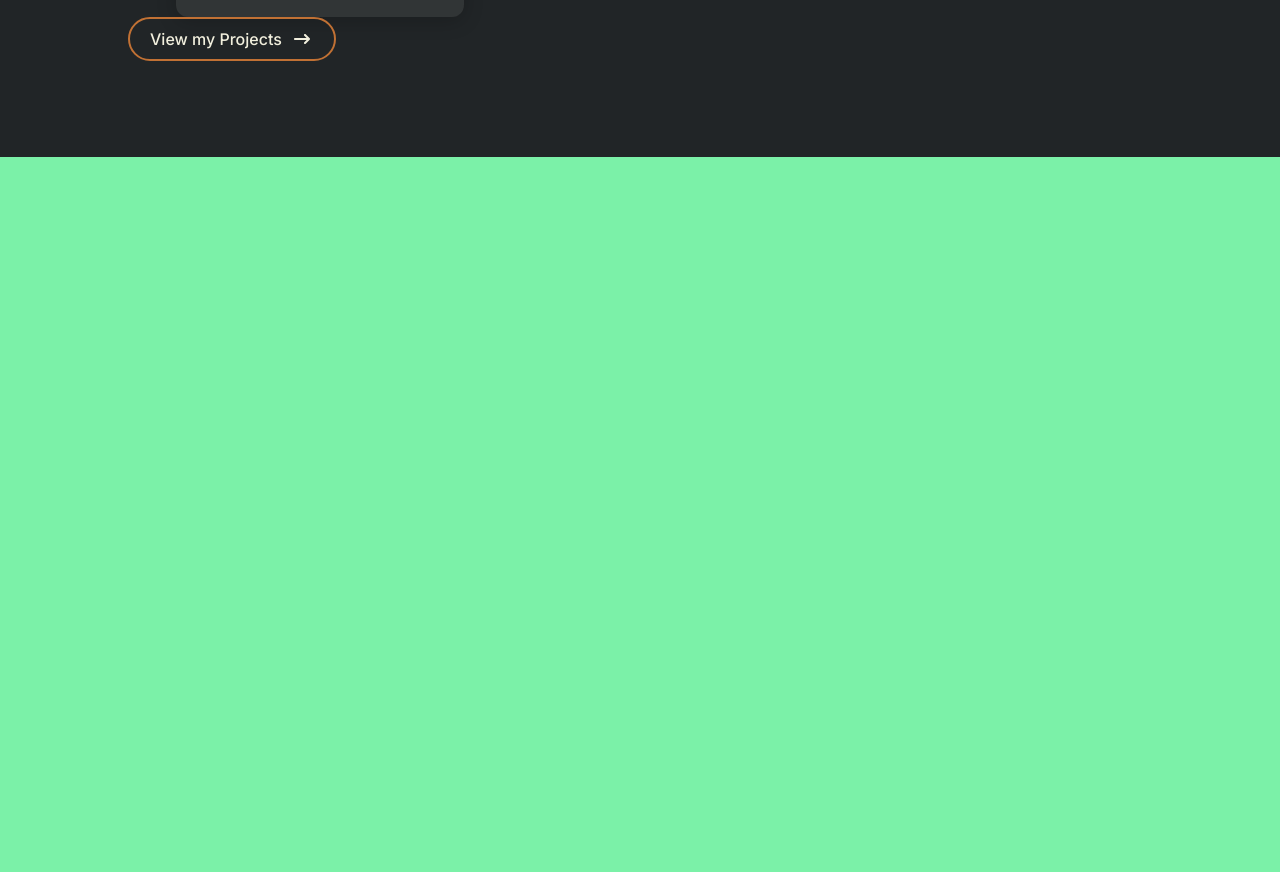
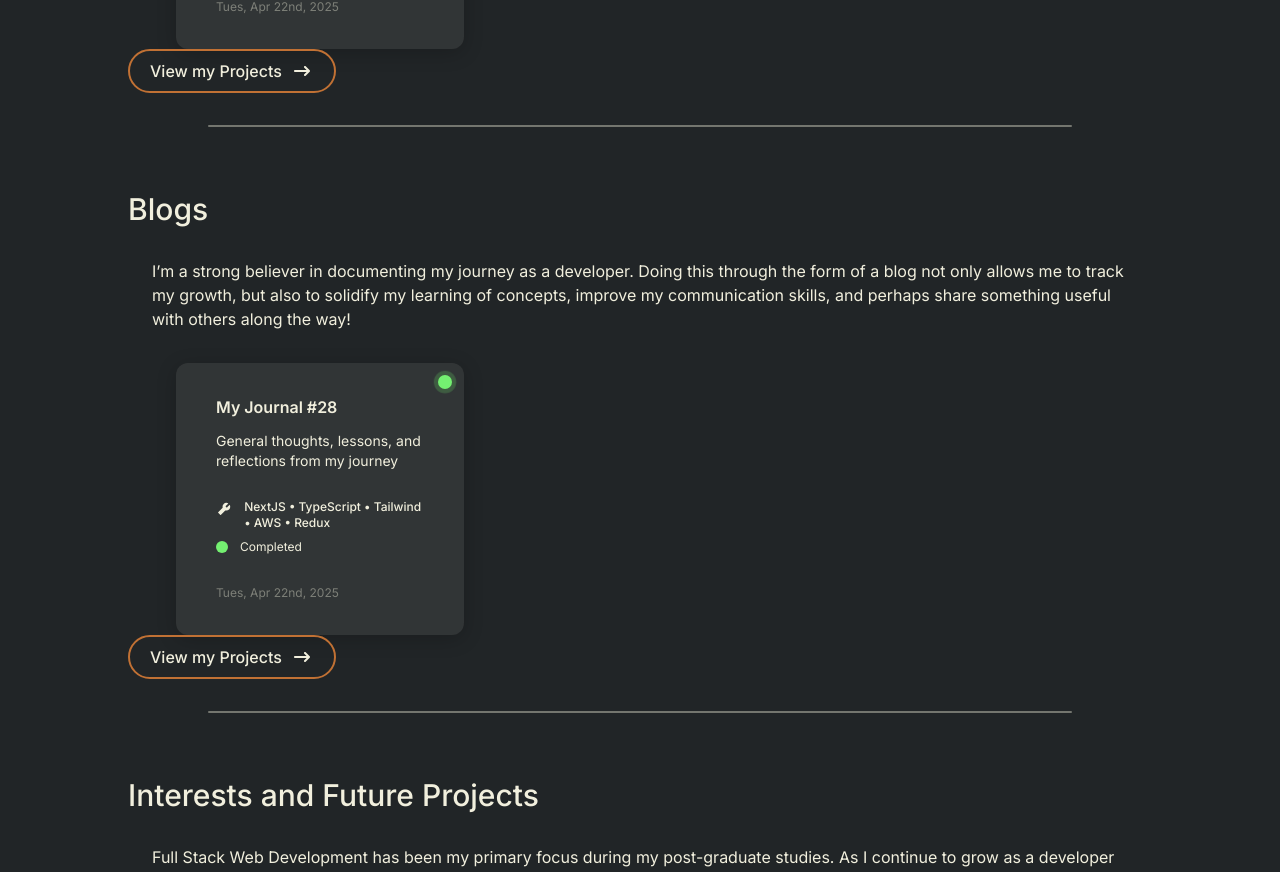
Before and after one commit to kevinf58/portfolio, a Next.js app: page / in a window 1280 px wide. Shown: the part 1919-2791 px from the top of the page. Built offline with nearby package versions, Linux system fonts and the light colour scheme.

Commit message:
add blogs and interests and future projects section

```diff
--- a/src/app/page.tsx
+++ b/src/app/page.tsx
@@ -6,6 +6,8 @@ import Awards from '@/components/Awards';
 import Divider from '@/components/common/Divider';
 import Technologies from '@/components/Technologies';
 import Projects from '@/components/Projects';
+import Blogs from '@/components/Blogs';
+import Interests from '@/components/Interests';
 
 export default function Home() {
   return (
@@ -46,14 +48,18 @@ export default function Home() {
         </div>
         <ScrollDown />
       </section>
-      <div className='w-full sm:px-32 px-6 py-24 bg-black ' id='scroll'>
+      <div className='w-full sm:px-32 px-6 py-32 bg-black shadow-primary' id='scroll'>
         <Awards />
         <Divider />
         <Technologies />
         <Divider />
         <Projects />
+        <Divider />
+        <Blogs />
+        <Divider />
+        <Interests />
       </div>
-      <section className='h-screen w-full bg-green-300' />
+      {/* <section className='h-screen w-full bg-green-300' /> */}
     </>
   );
 }
--- /dev/null
+++ b/src/components/Blogs.tsx
@@ -0,0 +1,51 @@
+import { Button } from './common/Button';
+import Card from './common/Card';
+import { AiFillTool } from 'react-icons/ai';
+import Link from 'next/link';
+
+const Blogs = () => {
+  return (
+    <>
+      <h1 className='text-3xl font-medium lg:text-start text-center'>Blogs</h1>
+      <div className='my-8 mx-6'>
+        <p>
+          I’m a strong believer in documenting my journey as a developer. Doing this through the form of
+          a blog not only allows me to track my growth, but also to solidify my learning of concepts,
+          improve my communication skills, and perhaps share something useful with others along the way!
+        </p>
+      </div>
+      <div className='w-full flex sm:px-12 sm:justify-start justify-center gap-6'>
+        <Card>
+          <div className='p-4'>
+            <div className='flex justify-between items-center'>
+              <span className='font-semibold'>My Journal #28</span>
+            </div>
+            <div className='mt-3 mb-7 text-sm'>
+              General thoughts, lessons, and reflections from my journey
+            </div>
+            <div className='flex gap-3'>
+              <AiFillTool className='w-6 h-5' />
+              <span className='text-xs font-medium'>NextJS • TypeScript • Tailwind • AWS • Redux</span>
+            </div>
+            <div className='flex items-center gap-3 mt-2 mb-6'>
+              <span className='size-3 bg-green rounded-full' />
+              <span className='text-xs'>Completed</span>
+            </div>
+            <span className='text-xs text-white/40'>Tues, Apr 22nd, 2025</span>
+          </div>
+          <span className='absolute top-3 right-3'>
+            <span className='relative flex size-3.5'>
+              <span className='absolute inline-flex h-full w-full animate-ping rounded-full bg-green/70 opacity-75'></span>
+              <span className='relative inline-flex size-3.5 rounded-full bg-green'></span>
+            </span>
+          </span>
+        </Card>
+      </div>
+      <Button>
+        <Link href={'/projects'}>View my Projects</Link>
+      </Button>
+    </>
+  );
+};
+
+export default Blogs;
--- /dev/null
+++ b/src/components/Interests.tsx
@@ -0,0 +1,49 @@
+import React from 'react';
+
+const Interests = () => {
+  return (
+    <>
+      <h1 className='text-3xl font-medium lg:text-start text-center'>Interests and Future Projects</h1>
+      <div className='flex flex-col space-y-8 my-8'>
+        <p className='mx-6'>
+          Full Stack Web Development has been my primary focus during my post-graduate studies. As I
+          continue to grow as a developer and individual, I&apos;m always looking to pursue new
+          challenges and ideas to grow both professionally and personally. These are a few topics I’m
+          interested to explore and continue improving on in the near future.
+        </p>
+        <div className='flex ml-2'>
+          <div className='h-auto w-1.5 bg-primary rounded-full' />
+          <ul className='w-full flex flex-col gap-y-2 list-disc ml-10 my-1'>
+            <li>Embedded Systems</li>
+            <li>Blockchain technologies and smart contracts</li>
+          </ul>
+        </div>
+        <div className='flex ml-2'>
+          <div className='h-auto w-1.5 bg-primary rounded-full' />
+          <ul className='w-full flex flex-col gap-y-2 list-disc ml-10 my-1'>
+            <li>Improving code maintainability and readability</li>
+            <li>Learning more about Testing and QA</li>
+            <li>Database design and optimization</li>
+            <li>Web security</li>
+          </ul>
+        </div>
+        <p className='mx-6 mt-8'>
+          As for future projects these are some that I have in mind and the technologies I plan on
+          develop them using.
+        </p>
+        <div className='flex ml-2'>
+          <div className='h-auto w-1.5 bg-primary rounded-full' />
+          <ul className='w-full flex flex-col gap-y-2 list-disc ml-10 my-1'>
+            <li>
+              A Stock analytics platform that uses historical market data, sentimental analysis, and
+              technical indicators to predict the performance of stocks. (NextJS • TypeScript •
+              TailwindCSS • Python • AWS • AI models • stock and news API’s)
+            </li>
+          </ul>
+        </div>
+      </div>
+    </>
+  );
+};
+
+export default Interests;
--- a/src/components/common/Card.tsx
+++ b/src/components/common/Card.tsx
@@ -2,7 +2,7 @@ import { CardProps } from "@/types/CardProps";
 
 const Card = (props: CardProps) => {
   return (
-    <div className={`w-72 px-6 py-4 bg-white/8 rounded-xl shadow-primary ${props.className}`}>
+    <div className={`relative w-72 px-6 py-4 bg-white/8 rounded-xl shadow-primary ${props.className}`}>
       {props.children}
     </div>
   );
```
